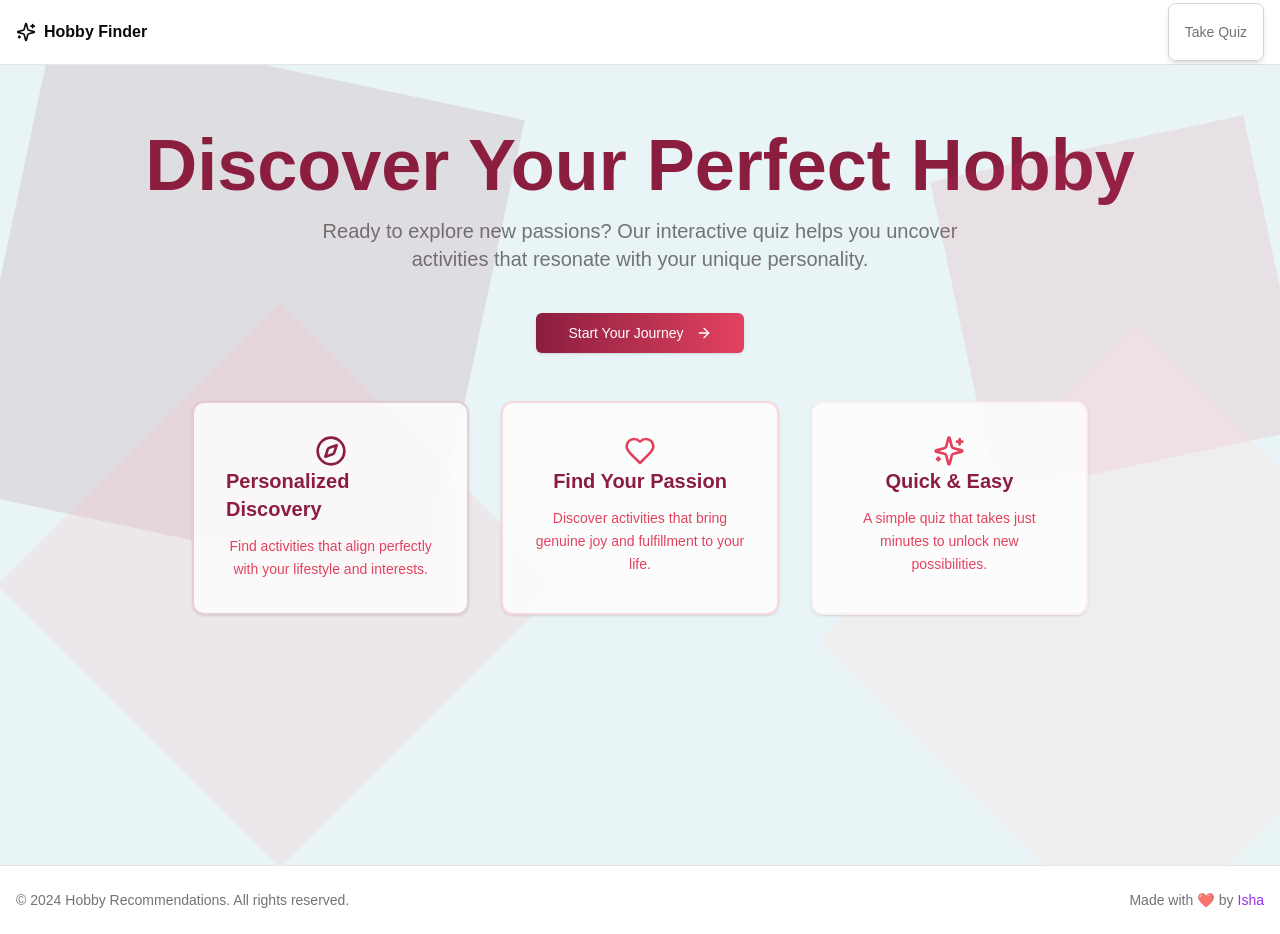
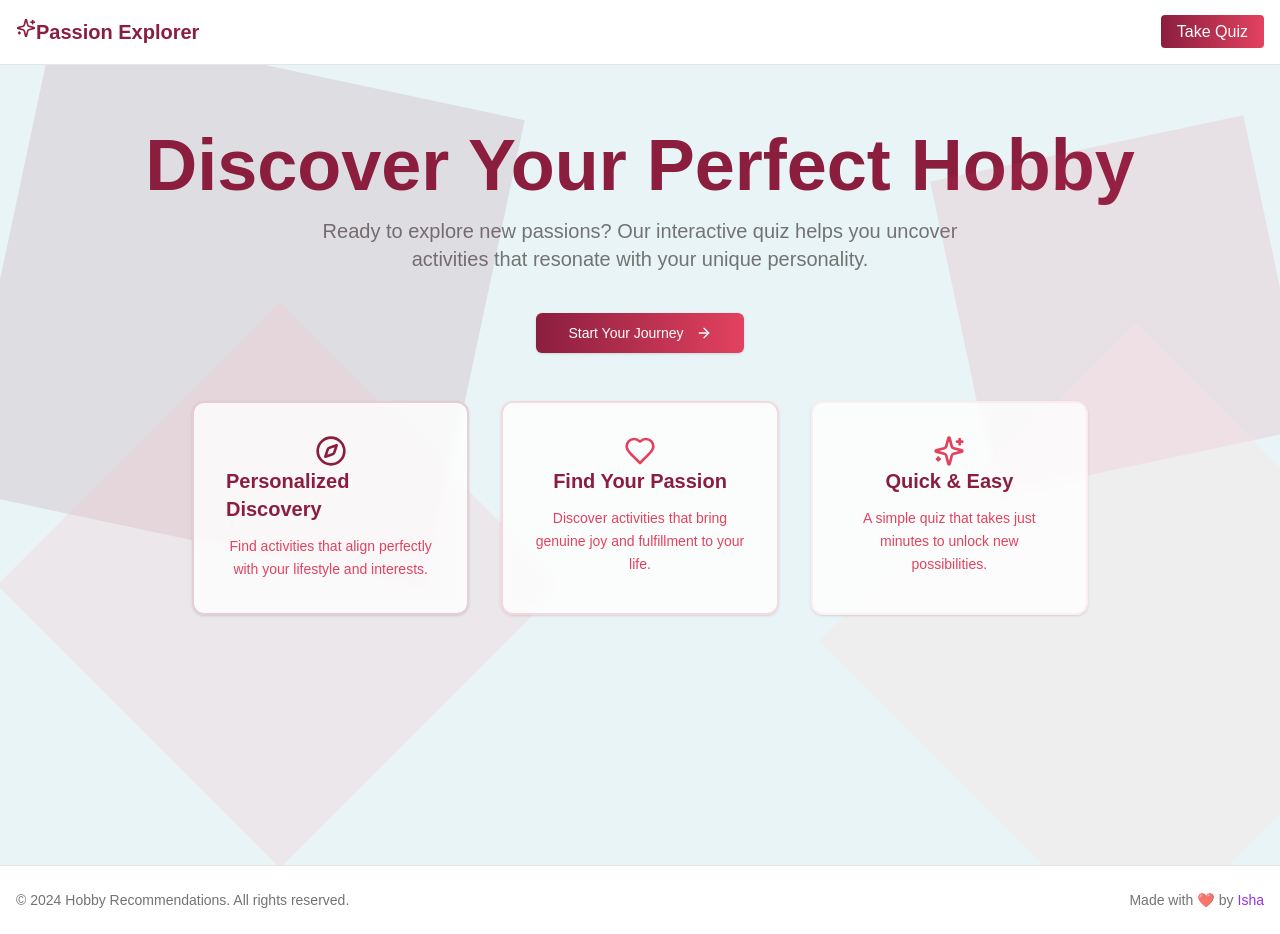
Before and after one commit to courseraisha/hobby-recommendation, a Next.js app: page / in a window 1280 px wide. Built offline with nearby package versions, Linux system fonts and the light colour scheme.

Commit message:
allignments

```diff
--- a/src/app/layout.js
+++ b/src/app/layout.js
@@ -13,23 +13,20 @@ export default function RootLayout({ children }) {
     <html lang="en" className="min-h-full">
       <body className="flex min-h-screen flex-col">
         <header className="border-b bg-white/50 backdrop-blur-sm dark:bg-gray-950/50">
-          <div className="container flex h-16 items-center justify-between px-4">
+          <div className=" flex h-16 items-center justify-between px-4">
             <Link
               href="/"
-              className="flex items-center gap-2 transition-colors hover:text-purple-600 dark:hover:text-purple-400"
+              className="font-bold text-[#8B1E3F] sm:text-xl flex"
             >
               <Sparkles className="h-5 w-5" />
-              <span className="font-semibold">Hobby Finder</span>
+              <span >Passion Explorer</span>
             </Link>
-            <nav>
-              <div className="p-4 border border-gray-300 rounded-lg shadow-md hover:shadow-lg transition-shadow">
-                <Link
+            <nav><Link
                   href="/quiz"
-                  className="text-sm font-medium text-muted-foreground transition-colors hover:text-purple-600 dark:hover:text-purple-400"
+                  className="bg-gradient-to-r from-[#8B1E3F] to-[#E3425F] text-white font-medium py-2 px-4 rounded hover:shadow-lg"
                 >
                   Take Quiz
                 </Link>
-              </div>
             </nav>
           </div>
         </header>
```
